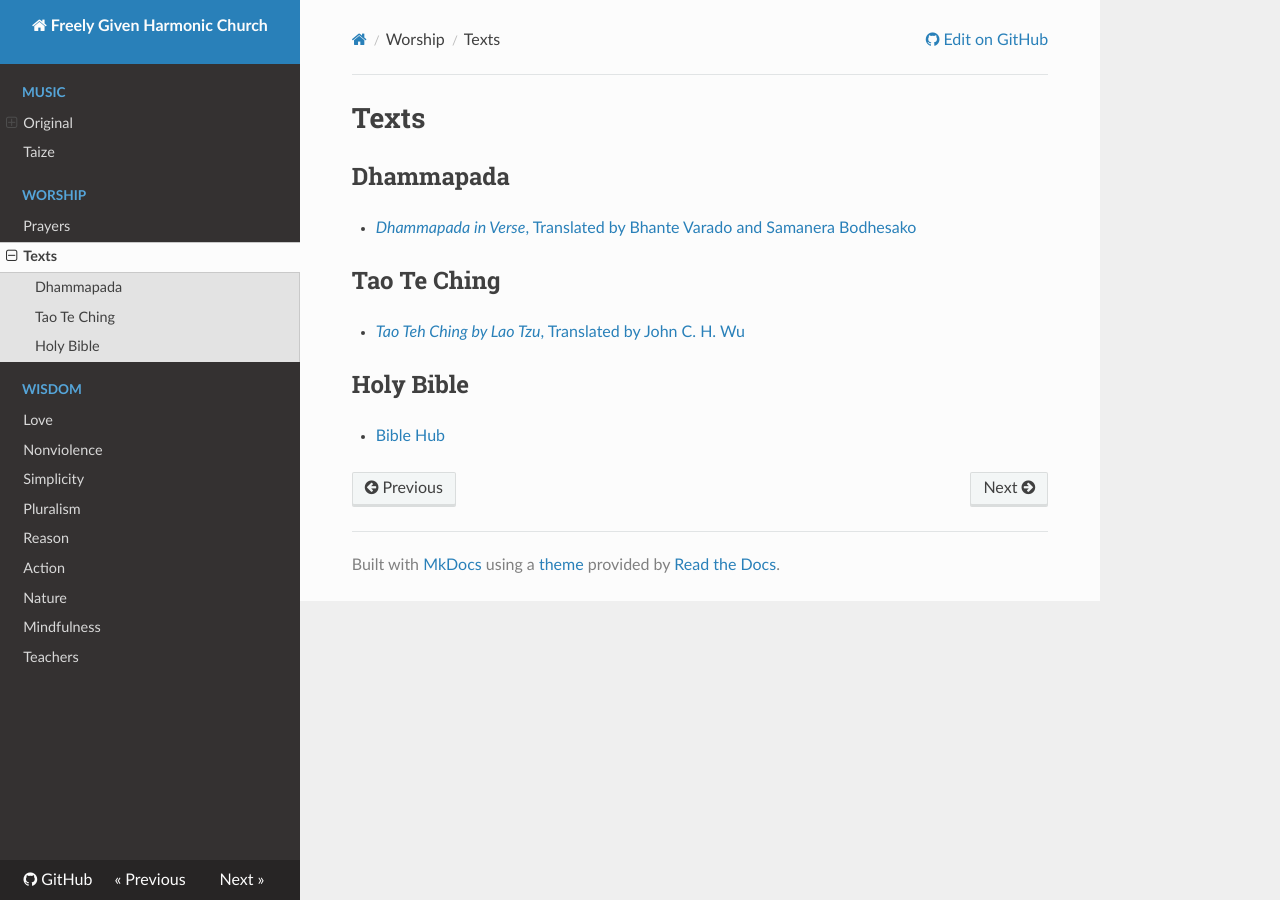
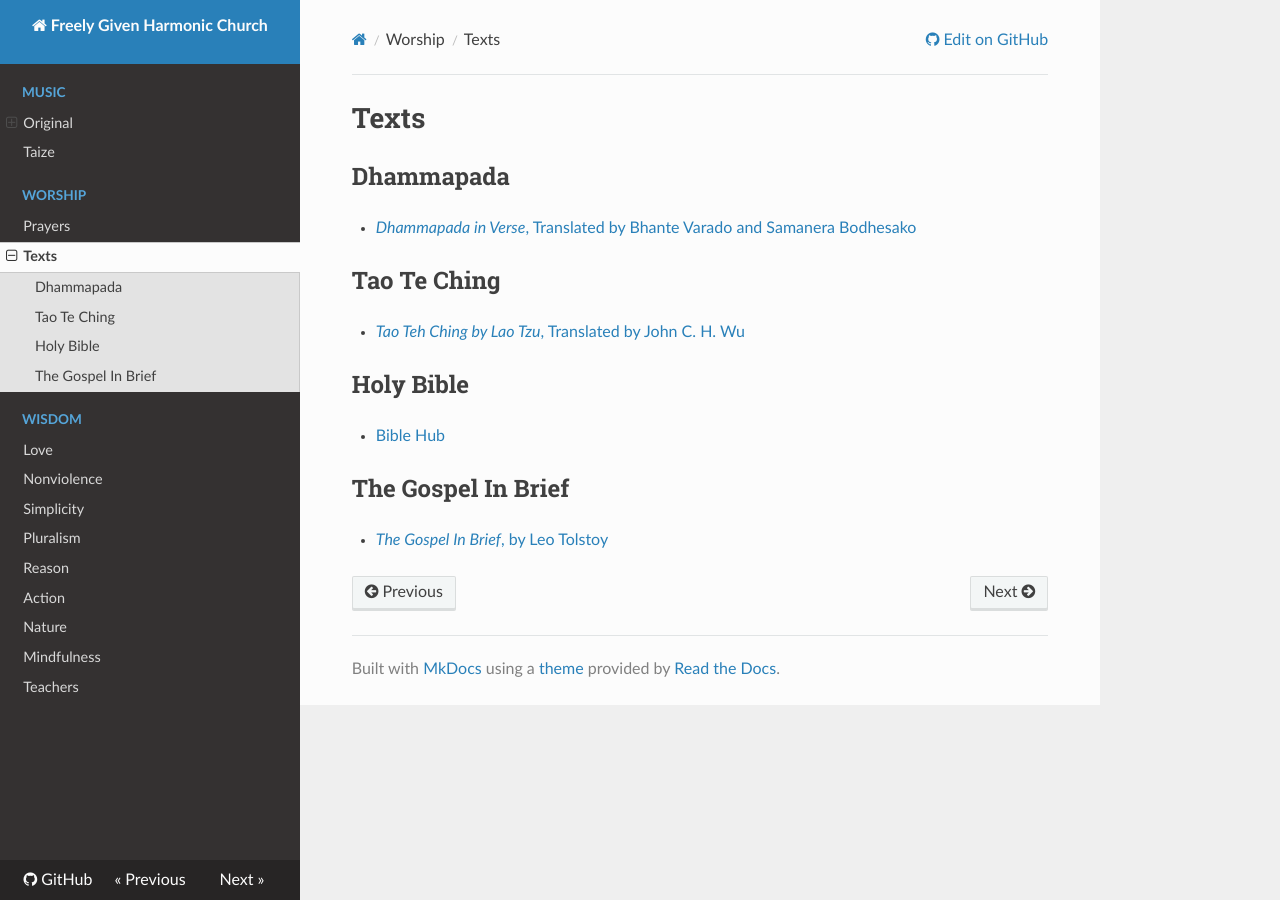
Before and after one commit to FreelyGivenHarmonicChurch/FreelyGivenHarmonicChurch.github.io, an MkDocs documentation site: the page built from docs/worship/texts.md, in a window 1280 px wide. Built offline with MkDocs 1.6.1, drawn with Linux system fonts in a browser that asks for light colours; nearby versions of some CDN libraries.

Commit message:
Add The Gospel In Brief

```diff
--- a/docs/worship/texts.md
+++ b/docs/worship/texts.md
@@ -11,3 +11,7 @@
 ## Holy Bible
 
 - [Bible Hub](https://biblehub.com/)
+
+## The Gospel In Brief
+
+- [*The Gospel In Brief*, by Leo Tolstoy](https://archive.org/details/cu31924029339078)
```
